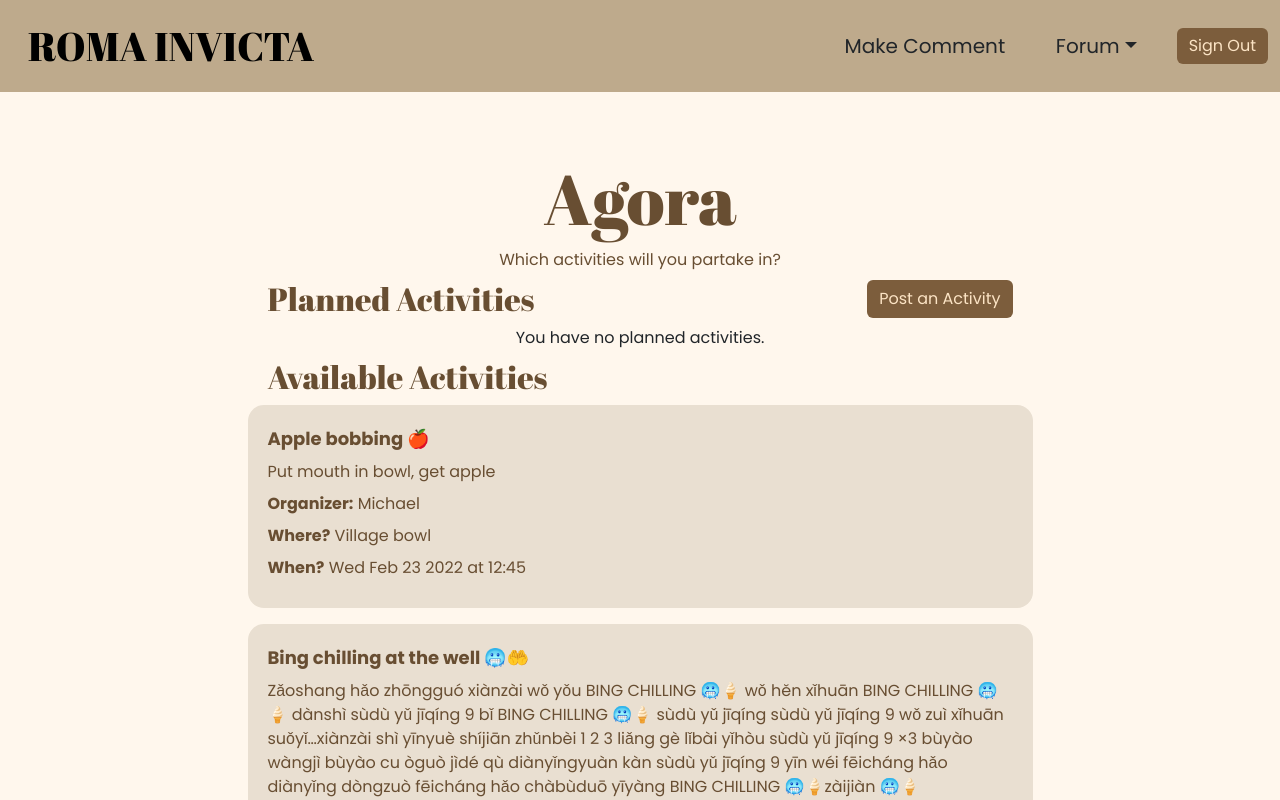
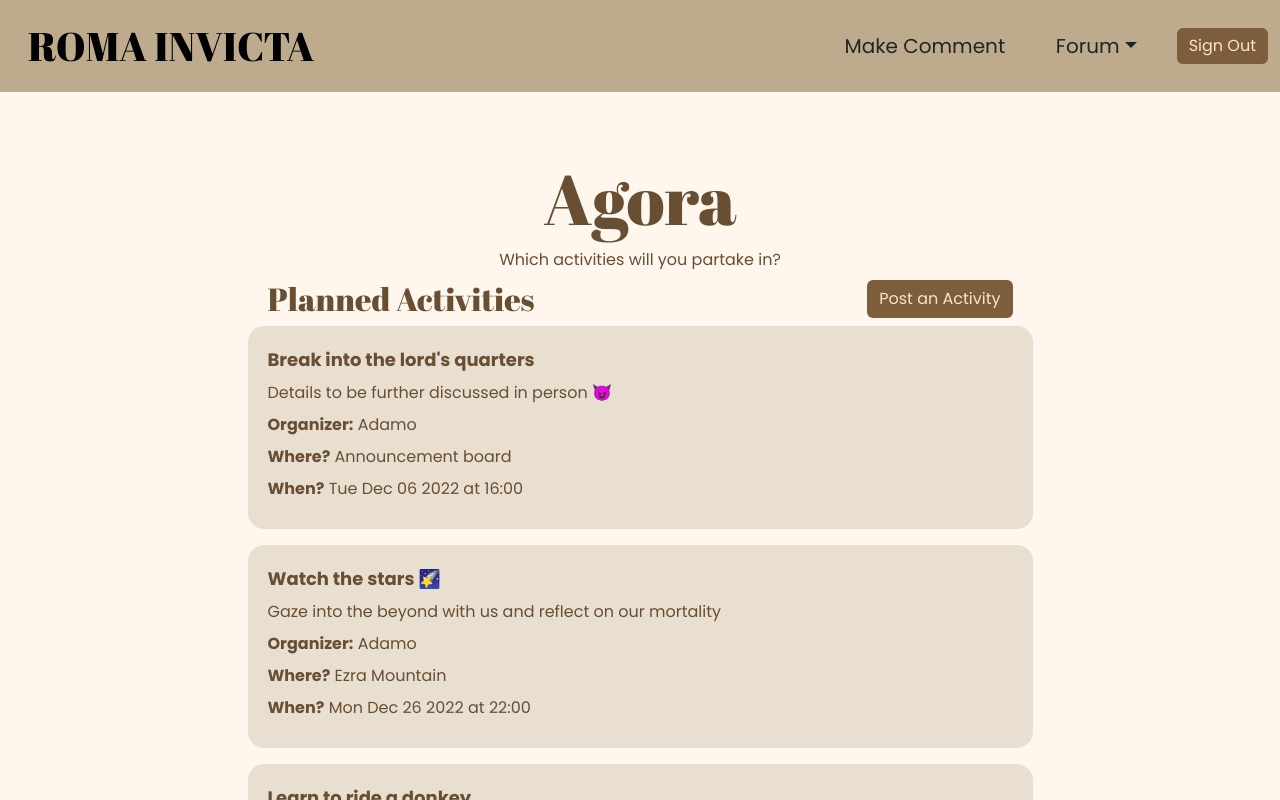
Before and after one commit to Adamo-O/Roma-Invicta, a Next.js app: page / in a window 1280 px wide. Shown: the top 800 px of the page. Built offline with nearby package versions, Linux system fonts and the light colour scheme.

Commit message:
some some some

```diff
--- a/pages/index.js
+++ b/pages/index.js
@@ -57,7 +57,7 @@ export default function Activities({ initialActivities }) {
         {
           // Show only activities planned by logged in organizer
           activities &&
-          activities.activities.includes(a => a.planner === eventOrganizerName) ?
+          activities.activities.some(a => a.planner === eventOrganizerName) ?
           activities.activities.filter(a => a.planner === eventOrganizerName).map((activity, index) => (
             <div className='mb-3'>
               <Activity key={index} activity={activity} />
```
